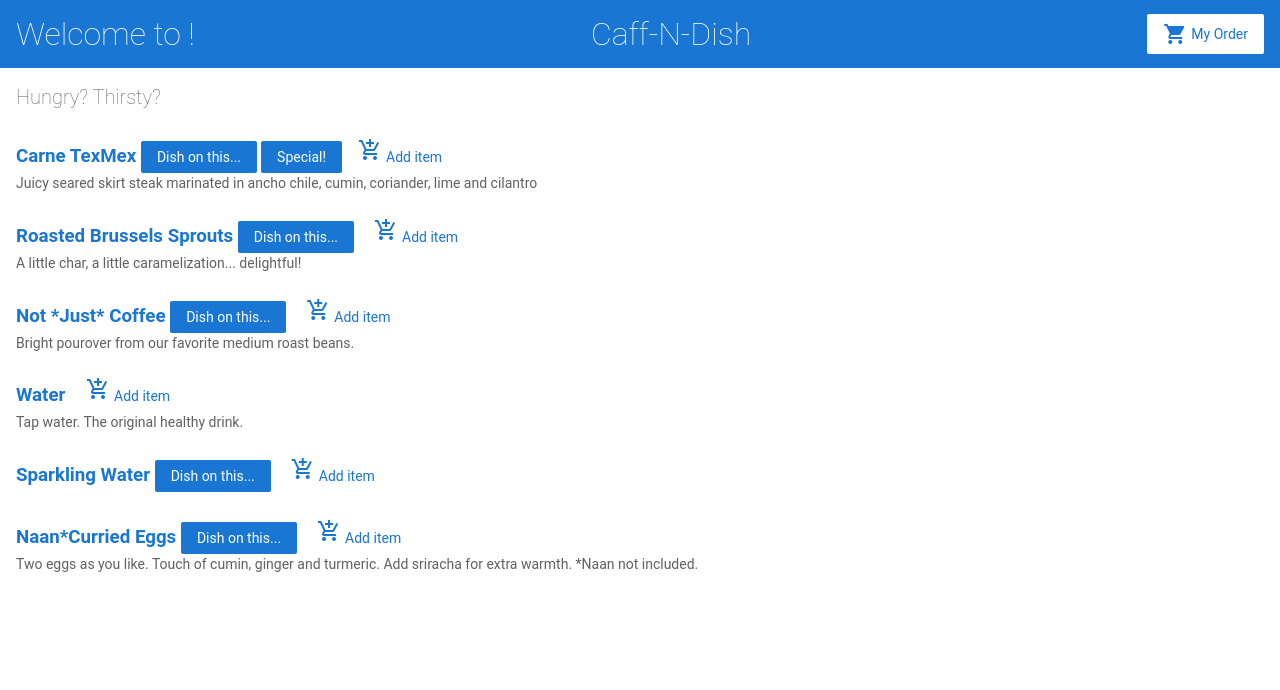
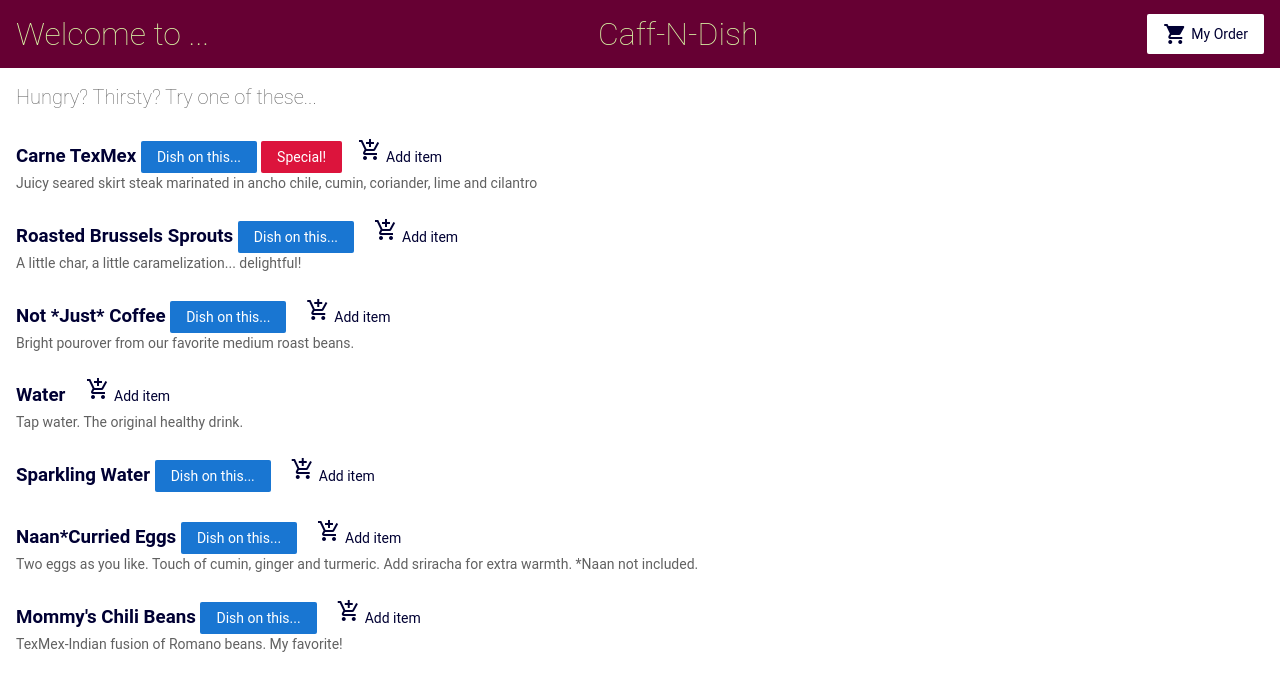
Before and after one commit to whysinati/ng-ecomm, an Angular app: page / in a window 1280 px wide. Shown: the top 690 px of the page. Built offline with nearby package versions, Linux system fonts and the light colour scheme.

Commit message:
styling and refinement

```diff
--- a/src/app/app.component.ts
+++ b/src/app/app.component.ts
@@ -6,5 +6,5 @@ import { Component } from '@angular/core';
   styleUrls: ['./app.component.scss']
 })
 export class AppComponent {
-  // title = 'Caff-N-Dish';
+  title = 'Caff-N-Dish';
 }
--- a/src/app/menu-specials/menu-specials.component.html
+++ b/src/app/menu-specials/menu-specials.component.html
@@ -1,3 +1,3 @@
 <p style="margin-bottom: 0;" *ngIf="item.special">
-  <button (click)="notify.emit()">Special!</button>
+  <button style="background-color: crimson;" (click)="notify.emit()">Special!</button>
 </p>
--- a/src/app/menu.ts
+++ b/src/app/menu.ts
@@ -39,4 +39,11 @@ export const menu = [
         description: 'Two eggs as you like. Touch of cumin, ginger and turmeric. Add sriracha for extra warmth. *Naan not included.',
         ingredients: 'Organic pasture-raised chicken eggs, butter, cumin, ginger, turmeric, salt, pepper'
     },
+    {
+        name: 'Mommy\'s Chili Beans',
+        type: 'Entree',
+        price: 7.99,
+        description: 'TexMex-Indian fusion of Romano beans. My favorite!',
+        ingredients: 'Romano beans, tomatoes, cumin, ginger, cilantro, lime, turmeric, salt'
+    }
 ]
--- a/src/app/menu/menu.component.html
+++ b/src/app/menu/menu.component.html
@@ -1,4 +1,4 @@
-<h2>Hungry? Thirsty?</h2>
+<h2>Hungry? Thirsty? Try one of these...</h2>
 
 <div *ngFor="let item of menu; index as itemId">
 
@@ -28,4 +28,4 @@
 
 
 </div>
-<!-- separate menu into different courses -->
+<!-- future functionality: separate menu into different courses -->
--- a/src/app/menu/menu.component.ts
+++ b/src/app/menu/menu.component.ts
@@ -1,8 +1,8 @@
 import { Component, OnInit } from '@angular/core';
-import { ActivatedRoute } from '@angular/router'; //future functionality
+import { ActivatedRoute } from '@angular/router';
 
 import { menu } from '../menu';
-import { OrderService } from '../services/order.service'; //future functionality
+import { OrderService } from '../services/order.service';
 
 @Component({
   selector: 'app-menu',
@@ -20,7 +20,6 @@ export class MenuComponent { // implements OnInit {
     window.alert('One of your favorites is on special!');
   }
 
-  //future functionality
   item;
 
   addToOrder(item) {window.alert('Item added to order!');
--- a/src/app/order/order.component.ts
+++ b/src/app/order/order.component.ts
@@ -40,7 +40,7 @@ export class OrderComponent {//implements OnInit {
   // }
 
   onSubmit(customerData) {
-    //Process order submission data here
+    //future functionality: Process order submission data here
     //e.g. submit the data to an external server
     console.warn('Your order has been submitted!', customerData);
 
--- a/src/app/services/order.service.ts
+++ b/src/app/services/order.service.ts
@@ -25,7 +25,7 @@ export class OrderService {
 
   clearOrder(){
     this.items = []; //empty the items array
-    return this.items;// return this.getItems(); //return this.items //show empty order
+    return this.items;// return this.getItems(); //show empty order
   };
 
   getExtrasCosts() {
--- a/src/app/top-bar/top-bar.component.html
+++ b/src/app/top-bar/top-bar.component.html
@@ -1,6 +1,7 @@
 <div style="text-align:center">
   <h1>
-    Welcome to {{ title }}!
+    Welcome to ... <!-- {{ title }}! -->
+    <!-- future functionality: use @Input to bring in main [title] -->
   </h1>
 </div>
 
@@ -10,6 +11,3 @@
 
 <a [routerLink]="['/order']" class="button fancy-button"><i
   class="material-icons">shopping_cart</i>My Order</a>
-<!-- <p>
-  top-bar works!
-</p> -->
--- a/src/styles.scss
+++ b/src/styles.scss
@@ -44,7 +44,7 @@ p {
 
 a {
   cursor: pointer;
-  color: #1976d2;
+  color: #000033;//#1976d2;
   text-decoration: none;
 }
 
@@ -97,11 +97,11 @@ label {
 
 .fancy-button {
   background-color: white;
-  color: #1976d2;
+  color: #000033;//#1976d2;
 }
 
 .fancy-button i.material-icons {
-  color: #1976d2;
+  color: #000033;//#1976d2;
   padding-right: 4px;
 }
 
@@ -110,7 +110,7 @@ label {
 app-top-bar {
   width: 100%;
   height: 68px;
-  background-color: #1976d2;
+  background: rgb(102,0,51);// #663366;;// #1976d2;
   padding: 16px;
   display: flex;
   flex-direction: row;
@@ -119,7 +119,7 @@ app-top-bar {
 }
 
 app-top-bar h1 {
-  color: white;
+  color: rgb(218, 247, 166);// white;
   margin: 0;
 }
 
```
Also changed, not shown: src/app/app.component.html (+0 -19 lines).
